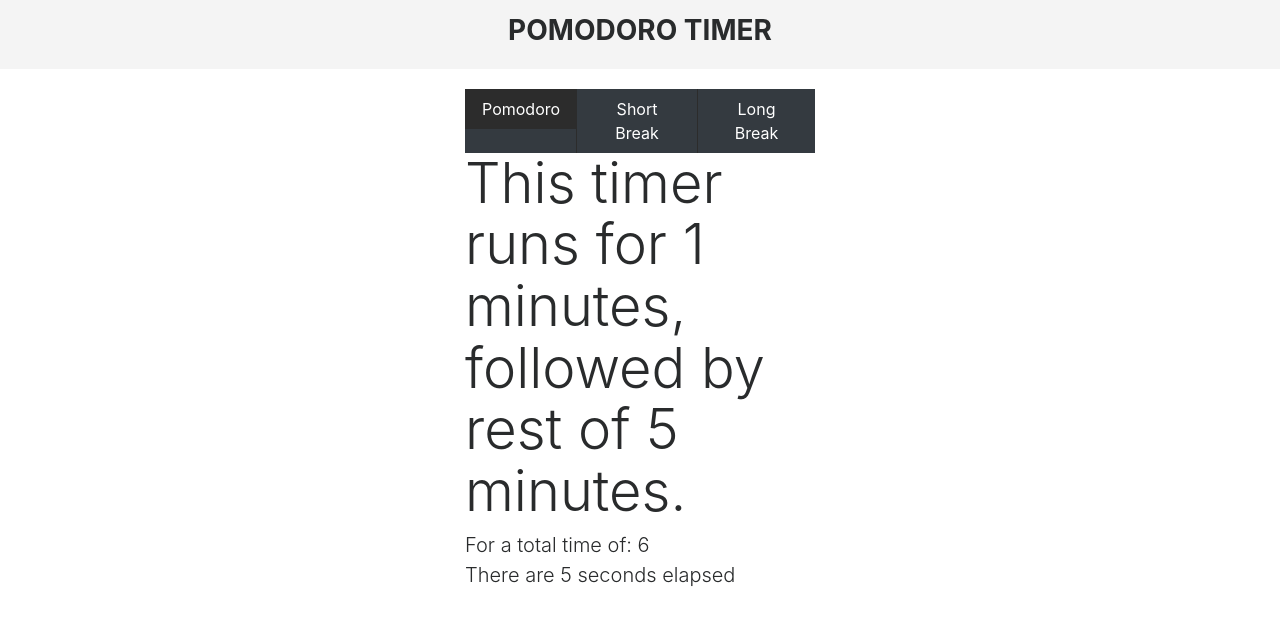
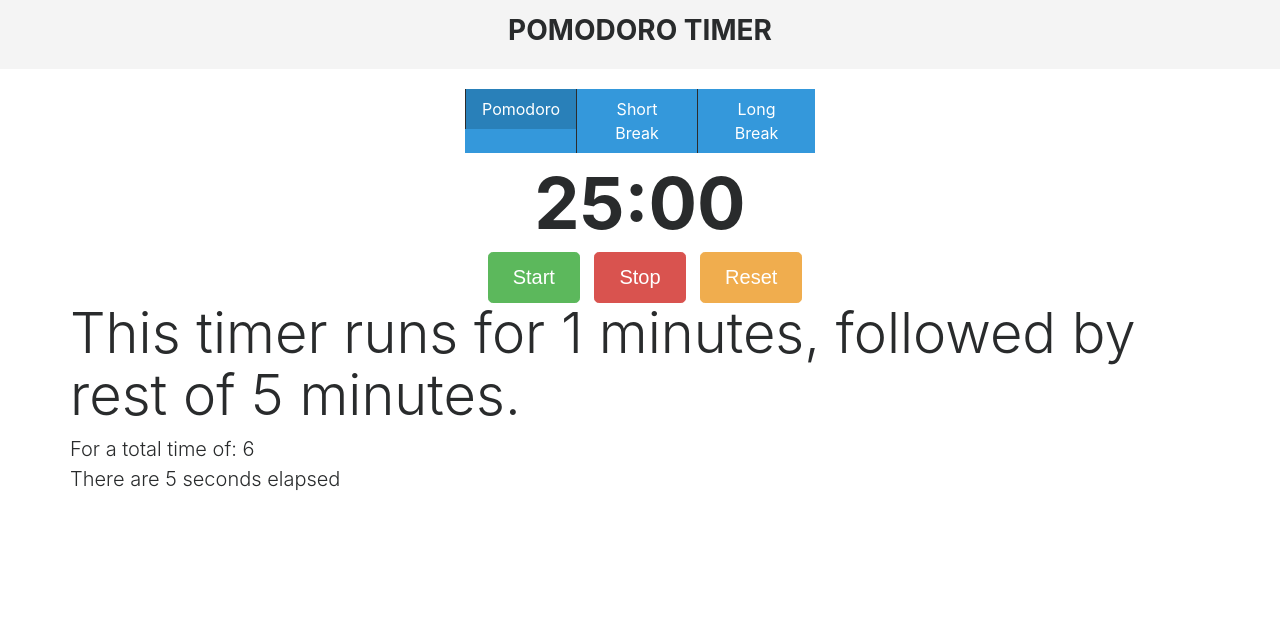
Before and after one commit to khandakerakash/react-pomodoro-app, a website: page index.html in a window 1280 px wide. Drawn offline with nearby package versions, Linux system fonts and the light colour scheme.

Commit message:
User Interface Done

```diff
--- a/index.html
+++ b/index.html
@@ -35,10 +35,18 @@
                 <a class="nav-link" href="#">Long Break</a>
               </li>
             </ul>
-            <div id="app">
+            <div class="display-time">
+              <h1 class="display-3 text-center">25:00</h1>
+            </div>
+            <div class="control-button text-center">
+              <button class="btn btn-success btn-lg">Start</button>
+              <button class="btn btn-danger btn-lg">Stop</button>
+              <button class="btn btn-warning btn-lg">Reset</button>
+            </div>
+          </div><!-- /.offset-md-4 -->
+          <div id="app">
 
-            </div>
-          </div>
+          </div><!-- /#app -->
         </div>
       </div>
     </div>
--- a/style.css
+++ b/style.css
@@ -12,7 +12,8 @@ header h1 {
 }
 
 .nav {
-    background-color: #343A40!important;
+    /*background-color: #343A40!important;*/
+    background-color: #3498db!important;
 }
 
 .nav-link {
@@ -22,6 +23,23 @@ header h1 {
 }
 
 .active {
-    background-color: #2C2C2C!important;
+    /*background-color: #2C2C2C!important;*/
+    background-color: #2980b9!important;
     border-radius: 0!important;
 }
+
+ul.nav li a:hover {
+    background-color: #2980b9!important;
+}
+
+.display-time {
+    margin: 10px 0;
+}
+
+.display-time h1 {
+    font-weight: bold!important;
+}
+
+.btn {
+    margin-left: 10px;
+}
```
Also changed, not shown: 1 other file.
